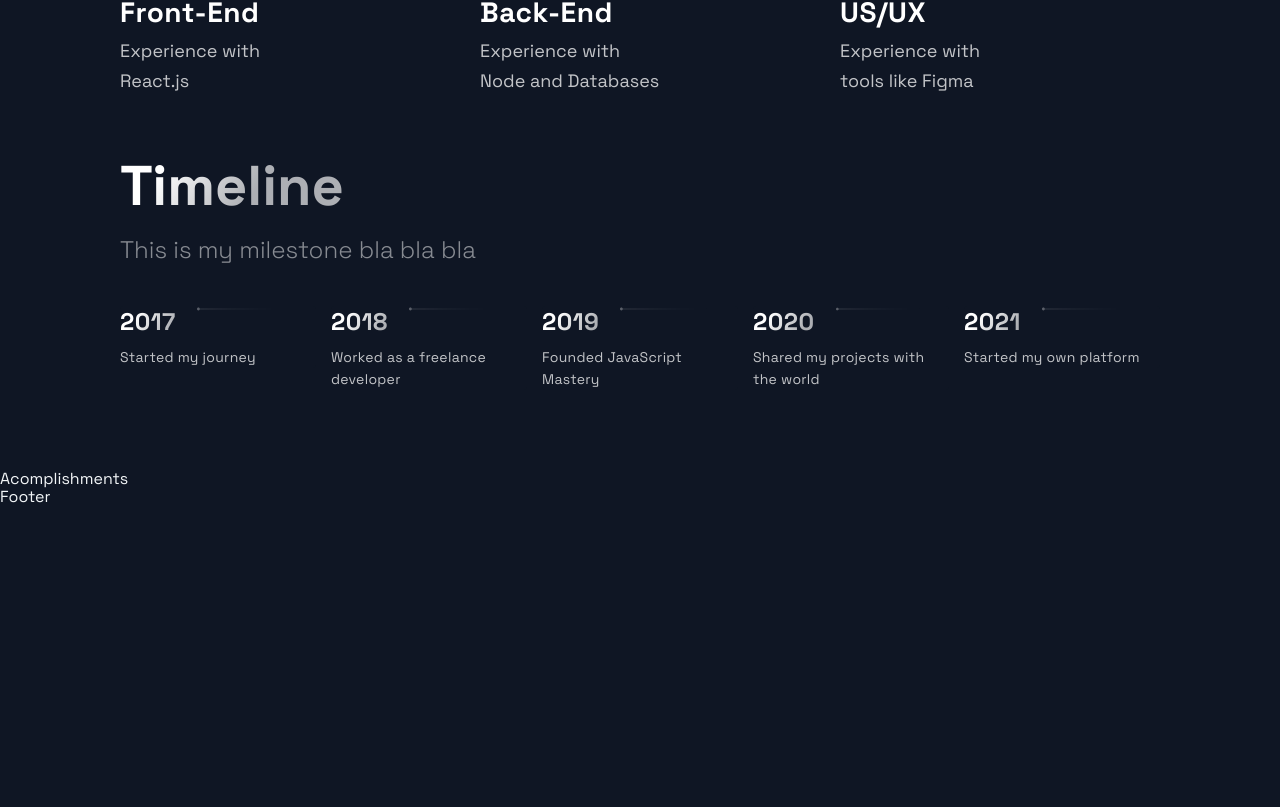
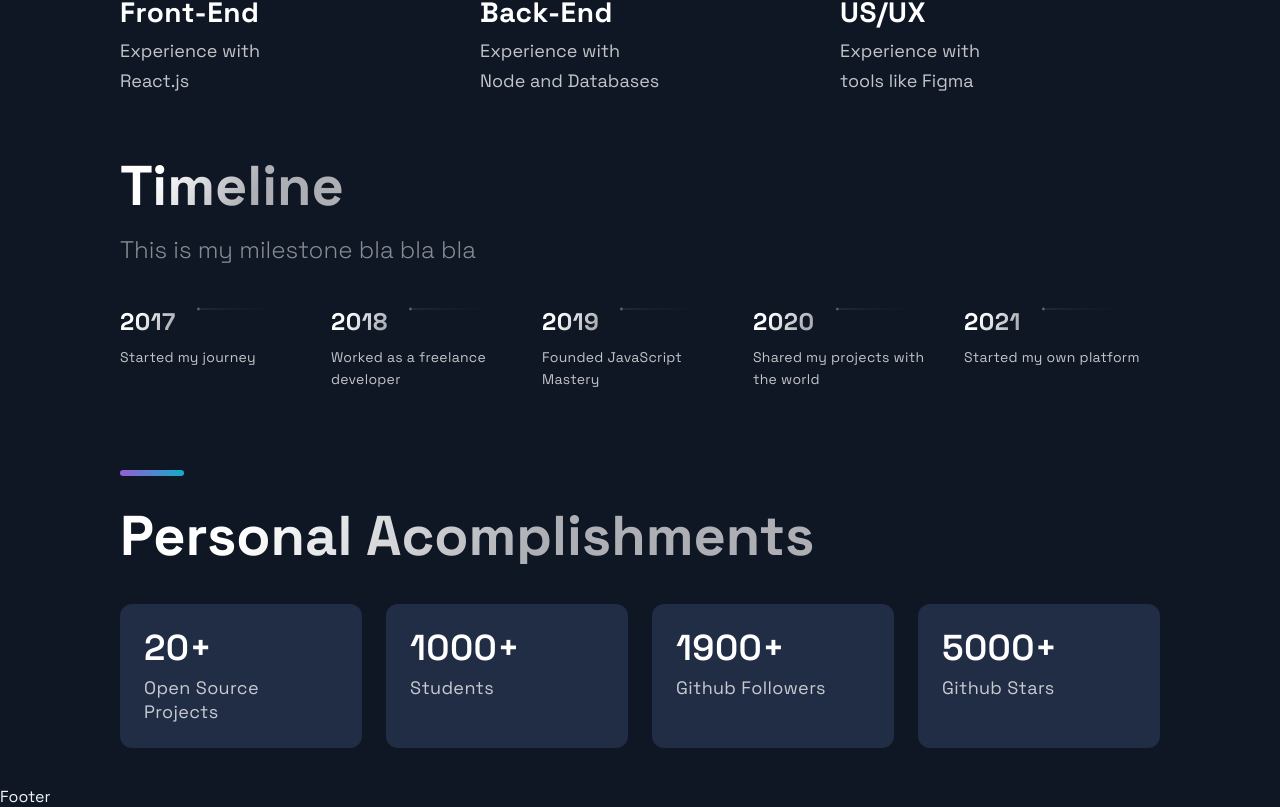
Before and after one commit to ChrisNulis/portfoliotwo, a Next.js app: page / in a window 1280 px wide. Shown: the part 2501-3308 px from the top of the page. Before the commit the page ends 3008 px from the top, so only its background shows below. Built offline with nearby package versions, Linux system fonts and the light colour scheme.

Commit message:
Accomplishments

```diff
--- a/src/components/Acomplishments/Acomplishments.js
+++ b/src/components/Acomplishments/Acomplishments.js
@@ -11,9 +11,17 @@ const data = [
 ];
 
 const Acomplishments = () => (
-  <div>
-    Acomplishments
-  </div>
+  <Section>
+    <SectionTitle>Personal Acomplishments</SectionTitle>
+    <Boxes>
+      {data.map((card, index) => (
+        <Box key={index}>
+          <BoxNum>{card.number}+</BoxNum>
+          <BoxText>{card.text}</BoxText>
+        </Box>
+      ))}
+    </Boxes>
+  </Section>
 );
 
 export default Acomplishments;
--- a/src/components/TimeLine/TimeLine.js
+++ b/src/components/TimeLine/TimeLine.js
@@ -10,9 +10,9 @@ const Timeline = () => {
   const [activeItem, setActiveItem] = useState(0);
   const carouselRef = useRef();
 
-  // const scroll = (node, left) => {
-  //   return node.scrollTo({ left, behavior: 'smooth' });
-  // }
+  const scroll = (node, left) => {
+    return node.scrollTo({ left, behavior: 'smooth' });
+  }
 
   const handleClick = (e, i) => {
     e.preventDefault();
@@ -24,23 +24,23 @@ const Timeline = () => {
     }
   }
 
-  // const handleScroll = () => {
-  //   if (carouselRef.current) {
-  //     const index = Math.round((carouselRef.current.scrollLeft / (carouselRef.current.scrollWidth * 0.7)) * TimeLineData.length);
+  const handleScroll = () => {
+    if (carouselRef.current) {
+      const index = Math.round((carouselRef.current.scrollLeft / (carouselRef.current.scrollWidth * 0.7)) * TimeLineData.length);
 
-  //     setActiveItem(index);
-  //   }
-  // }
+      setActiveItem(index);
+    }
+  }
 
   // // snap back to beginning of scroll when window is resized
   // // avoids a bug where content is covered up if coming from smaller screen
-  // useEffect(() => {
-  //   const handleResize = () => {
-  //     scroll(carouselRef.current, 0);
-  //   }
+  useEffect(() => {
+    const handleResize = () => {
+      scroll(carouselRef.current, 0);
+    }
 
-  //   window.addEventListener('resize', handleResize);
-  // }, []);
+    window.addEventListener('resize', handleResize);
+  }, []);
 
   return (
     <Section id="about">
@@ -48,7 +48,7 @@ const Timeline = () => {
       <SectionText>
         This is my milestone bla bla bla
       </SectionText>
-      <CarouselContainer ref={carouselRef}>
+      <CarouselContainer ref={carouselRef} onScrol={handleScroll}>
         <>
           {TimeLineData.map((item, index) => (
             <CarouselMobileScrollNode key={index} final={index === TOTAL_CAROUSEL_COUNT - 1}>
@@ -113,6 +113,7 @@ const Timeline = () => {
           </CarouselButton>
         ))}
       </CarouselButtons>
+      <SectionDivider />
 
     </Section>
   );
```
